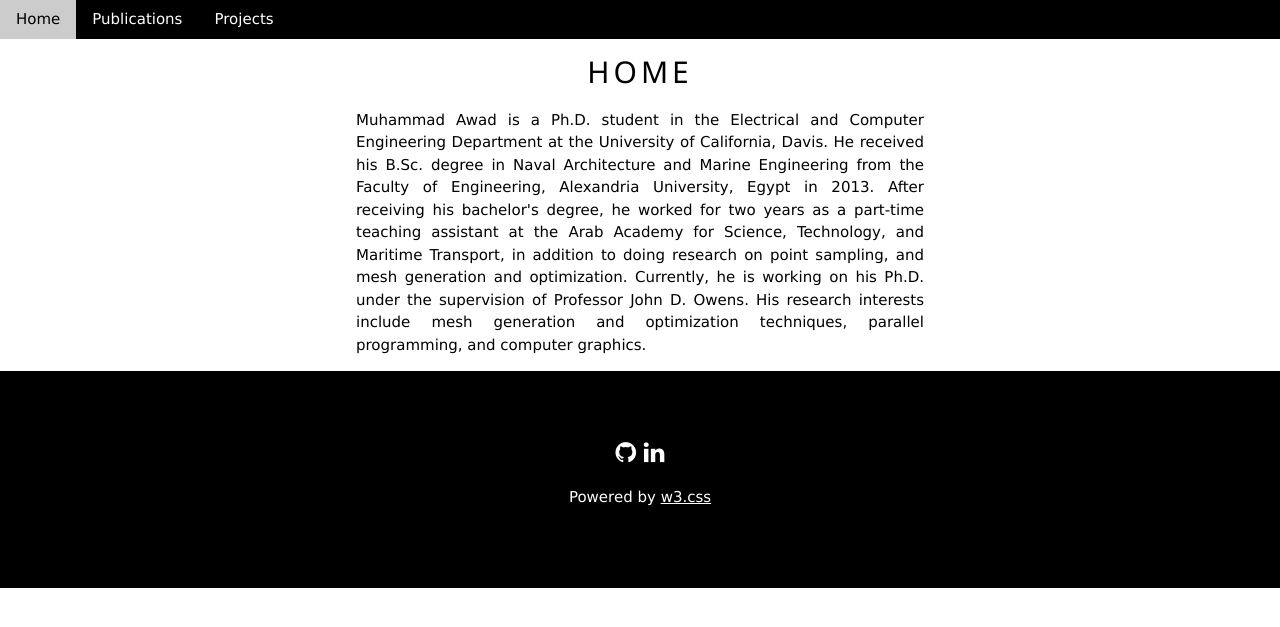
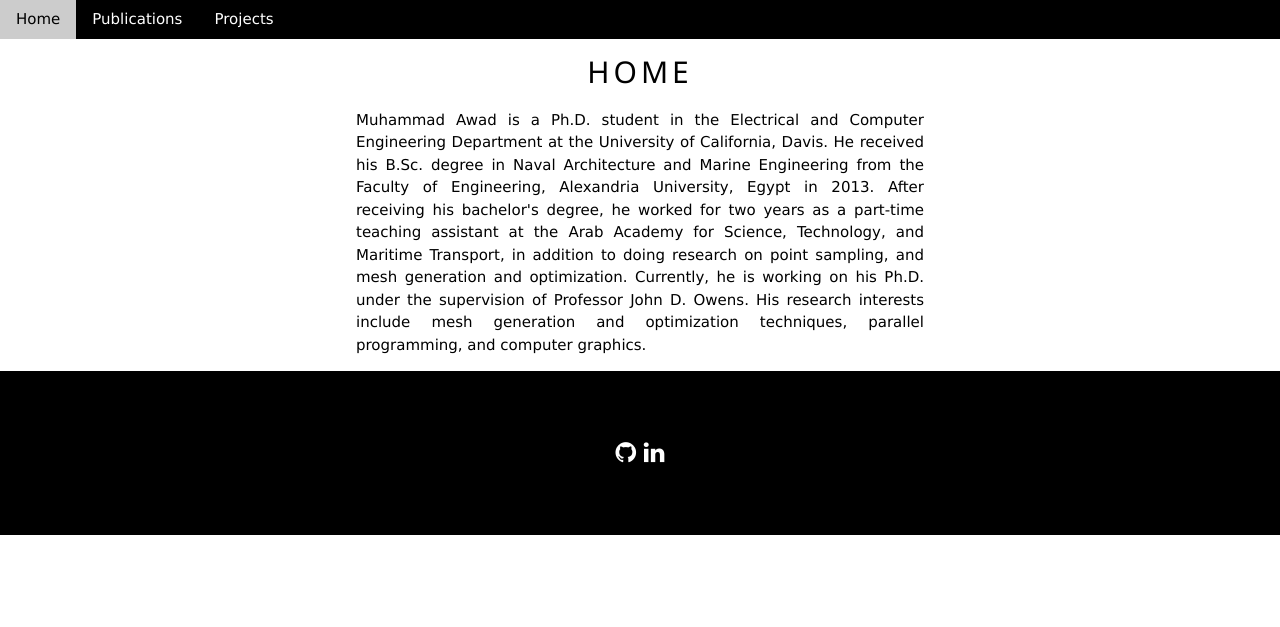
Before and after one commit to maawad/maawad.github.io, a Jekyll site: the page built from index.html, in a window 1280 px wide. Shown: the top 627 px of the page. Built offline with Jekyll 4.4.1, drawn with Linux system fonts in a browser that asks for light colours; nearby versions of some CDN libraries.

Commit message:
Update default.html

```diff
--- a/_layouts/default.html
+++ b/_layouts/default.html
@@ -27,11 +27,8 @@
 
 			<!-- Footer -->
 			<footer class="w3-container w3-padding-64 w3-center w3-black w3-xlarge">
-  			<a href="#https://github.com/maawad"><i class="fa fa-github"></i></a>
-  			<a href="#http://www.linkedin.com/in/muhammad-awad-b1a28046"><i class="fa fa-linkedin"></i></a>
- 			<p class="w3-medium">
-  			Powered by <a href="https://www.w3schools.com/w3css/default.asp" target="_blank">w3.css</a>
-  			</p>
+  			<a href="https://github.com/maawad"><i class="fa fa-github"></i></a>
+  			<a href="http://www.linkedin.com/in/muhammad-awad-b1a28046"><i class="fa fa-linkedin"></i></a>
 			</footer>
 		</body>
 	</html>
```
